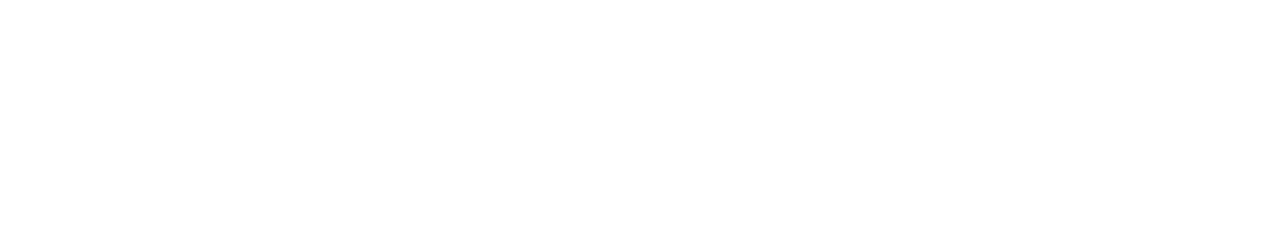
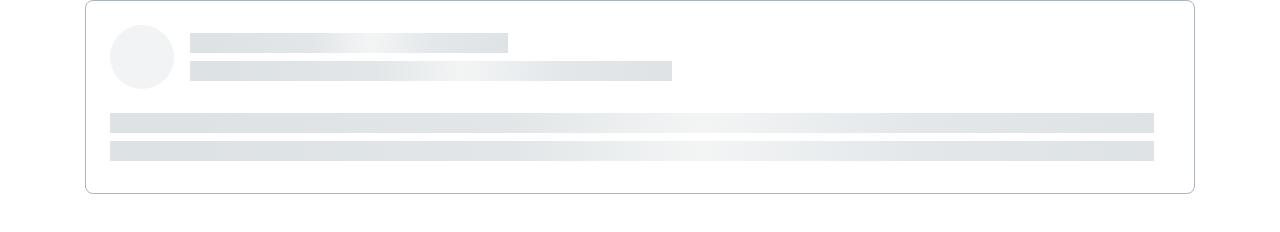
Before and after one commit to js-tasks-ru/htmlcss-20230227_zloy-monk, a website: page 04-lection2/02-skeleton/index.html in a window 1280 px wide. Drawn offline with Linux system fonts and the light colour scheme.

Commit message:
add solution for 4-module 2-task

```diff
--- a/04-lection2/02-skeleton/index.html
+++ b/04-lection2/02-skeleton/index.html
@@ -6,6 +6,22 @@
         <link rel="stylesheet" href="./skeleton.css">
     </head>
     <body>
-
+        <div class="container">
+            <div class="skeleton">
+                <div class="skeleton__header">
+                    <div class="skeleton__circle"></div>
+                    <div class="skeleton__lines">
+                        <div class="skeleton__line skeleton__line_small"></div>
+                        <div class="skeleton__line skeleton__line_medium"></div>
+                    </div>
+                </div>
+                <div class="skeleton__body">
+                    <div class="skeleton__lines">
+                        <div class="skeleton__line skeleton__line_large"></div>
+                        <div class="skeleton__line skeleton__line_large"></div>
+                    </div>
+                </div>
+            </div>
+        </div>
     </body>
 </html>
--- a/04-lection2/02-skeleton/skeleton.css
+++ b/04-lection2/02-skeleton/skeleton.css
@@ -0,0 +1,54 @@
+.skeleton {
+    background-color: var(--white);
+    border: 1px solid var(--grey-3);
+    border-radius: 8px;
+    padding: 24px 40px 32px 24px;
+    display: flex;
+    flex-direction: column;
+    gap: 24px;
+
+    /* width: 579px;
+    height: 192px;
+    margin: 0 auto; */
+    box-sizing: border-box;
+}
+
+.skeleton__header {
+    display: flex;
+    gap: 16px;
+    align-items: center;
+}
+
+.skeleton__circle {
+    height: 64px;
+    width: 64px;
+    background-color: var(--grey-2);
+    opacity: 0.4;
+    border-radius: 50%;
+    flex-shrink: 0;
+}
+
+.skeleton__lines {
+    display: flex;
+    flex-direction: column;
+    gap: 8px;
+    flex-basis: 100%;
+}
+
+.skeleton__line {
+    height: 20px;
+    /* width: 200px; */
+    background: linear-gradient(92.51deg, var(--grey-2) 6.44%, #E2E6E8 38.47%, #F3F5F5 56.48%, #E3E7EA 77.5%, var(--grey-2) 102.52%);
+}
+
+.skeleton__line_small {
+    width: 33%;
+}
+
+.skeleton__line_medium {
+    width: 50%;
+}
+
+.skeleton__line_large {
+    width: 100%;
+}
--- a/assets/css/main.css
+++ b/assets/css/main.css
@@ -11,7 +11,7 @@
     --black: #212429;
     --pink: #F784AD;
     --purple: #7048E8;
-    --blue: #374FC7;
+    --blue: #4263EB;
     --red: #F03D3E;
     --grey-1: #F8F9FA;
     --grey-2: #DDE2E5;
@@ -25,6 +25,6 @@
     --secondary: var(--purple);
 }
 
-* {
+body {
     font-family: 'Roboto', sans-serif;
 }
```
